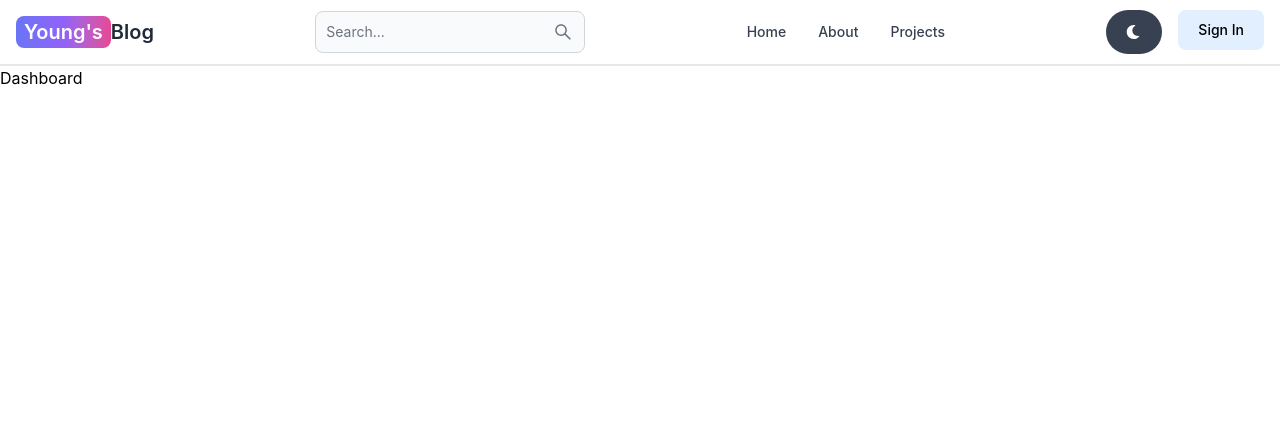
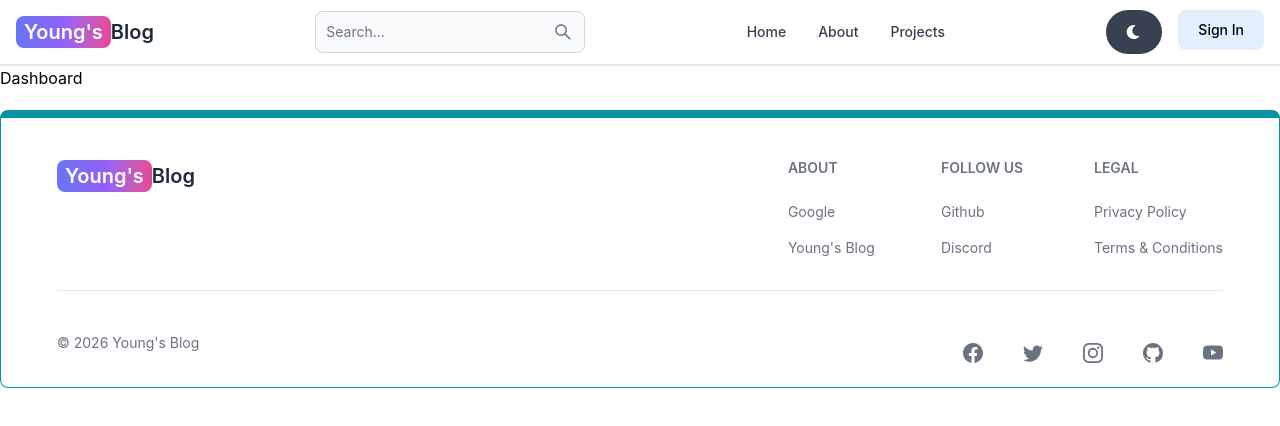
Before and after one commit to guniluk/MERN-BLOG, a React (Vite) app in the folder client/: page /dashboard in a window 1280 px wide. Shown: the top 426 px of the page. Built offline with nearby package versions, Linux system fonts and the light colour scheme.

Commit message:
Add Footer in components

```diff
--- a/client/src/App.jsx
+++ b/client/src/App.jsx
@@ -6,6 +6,7 @@
 import SignUp from './pages/SignUp.jsx';
 import Dashboard from './pages/Dashboard.jsx';
 import Header from './components/Header.jsx';
+import FooterCom from './components/Footer.jsx';
 
 function App() {
   return (
@@ -19,6 +20,7 @@
         <Route path="/sign-up" element={<SignUp />} />
         <Route path="/dashboard" element={<Dashboard />} />
       </Routes>
+      <FooterCom />
     </BrowserRouter>
   );
 }
--- /dev/null
+++ b/client/src/components/Footer.jsx
@@ -0,0 +1,95 @@
+import {
+  Footer,
+  FooterTitle,
+  FooterLinkGroup,
+  FooterLink,
+  FooterDivider,
+  FooterCopyright,
+  FooterIcon,
+} from 'flowbite-react';
+import {
+  BsFacebook,
+  BsTwitter,
+  BsInstagram,
+  BsYoutube,
+  BsGithub,
+} from 'react-icons/bs';
+import { Link } from 'react-router-dom';
+
+export default function FooterCom() {
+  return (
+    <Footer container className="border border-t-8 border-teal-500 mt-5">
+      <div className="w-full max-w-7xl mx-auto px-4 sm:px-6 lg:px-8">
+        <div className="grid w-full justify-between sm:flex md:grid-cols-1">
+          <div className="mt-5 mr-2">
+            <Link
+              to="/"
+              className="self-center whitespace-nowrap text-lg sm:text-xl font-semibold text-gray-800 hover:text-gray-500 dark:text-white"
+            >
+              <span className="px-2 py-1 bg-linear-to-r from-indigo-500 via-purple-500 to-pink-500 rounded-lg text-white">
+                Young's
+              </span>
+              Blog
+            </Link>
+          </div>
+          <div className="grid grid-cols-2 gap-8 mt-4 sm:grid-cols-3 sm:gap-6">
+            <div>
+              <FooterTitle title="About" />
+              <FooterLinkGroup col>
+                <FooterLink
+                  href="https://www.google.com"
+                  target="_blank"
+                  rel="noopener noreferrer"
+                >
+                  Google
+                </FooterLink>
+                <FooterLink
+                  href="/about"
+                  target="_blank"
+                  rel="noopener noreferrer"
+                >
+                  Young's Blog
+                </FooterLink>
+              </FooterLinkGroup>
+            </div>
+            <div>
+              <FooterTitle title="Follow us" />
+              <FooterLinkGroup col>
+                <FooterLink
+                  href="https://github.com/guniluk"
+                  target="_blank"
+                  rel="noopener noreferrer"
+                >
+                  Github
+                </FooterLink>
+                <FooterLink href="#">Discord</FooterLink>
+              </FooterLinkGroup>
+            </div>
+            <div>
+              <FooterTitle title="Legal" />
+              <FooterLinkGroup col>
+                <FooterLink href="#">Privacy Policy</FooterLink>
+                <FooterLink href="#">Terms &amp; Conditions</FooterLink>
+              </FooterLinkGroup>
+            </div>
+          </div>
+        </div>
+        <FooterDivider />
+        <div className="w-full sm:flex sm:items-center sm:justify-between">
+          <FooterCopyright
+            href="#"
+            by="Young's Blog"
+            year={new Date().getFullYear()}
+          />
+          <div className="flex gap-10 mt-5 justify-center">
+            <FooterIcon href="#" icon={BsFacebook} />
+            <FooterIcon href="#" icon={BsTwitter} />
+            <FooterIcon href="#" icon={BsInstagram} />
+            <FooterIcon href="https://github.com/guniluk" icon={BsGithub} />
+            <FooterIcon href="#" icon={BsYoutube} />
+          </div>
+        </div>
+      </div>
+    </Footer>
+  );
+}
--- a/client/src/components/Header.jsx
+++ b/client/src/components/Header.jsx
@@ -19,7 +19,7 @@
         to="/"
         className="self-center whitespace-nowrap text-sm sm:text-xl font-semibold text-gray-800 hover:text-gray-500 dark:text-white"
       >
-        <span className="px-2 py-1 bg-linear-to-r from-indigo-500 via-purple-500 to-pink-500 rounded-lg text-white">
+        <span className="px-2 py-1 bg-gradient-to-r from-indigo-500 via-purple-500 to-pink-500 rounded-lg text-white">
           Young's
         </span>
         Blog
--- a/client/src/pages/SignUp.jsx
+++ b/client/src/pages/SignUp.jsx
@@ -45,9 +45,9 @@
     }
   };
   return (
-    <div className="mt-5 min-h-screen flex">
-      <div className="flex flex-col gap-5 p-3 max-w-3xl mx-auto md:flex-row md:items-center">
-        {/* left side */}
+    <div className="min-h-screen mt-20">
+      {/* left side */}
+      <div className="flex flex-col gap-10 p-3 max-w-3xl mx-auto md:flex-row md:items-center">
         <div className="flex-1">
           <Link
             to="/"
```
Also changed, not shown: client/.flowbite-react/class-list.json, 1 other file (tests, documents, lock files or other folders).
